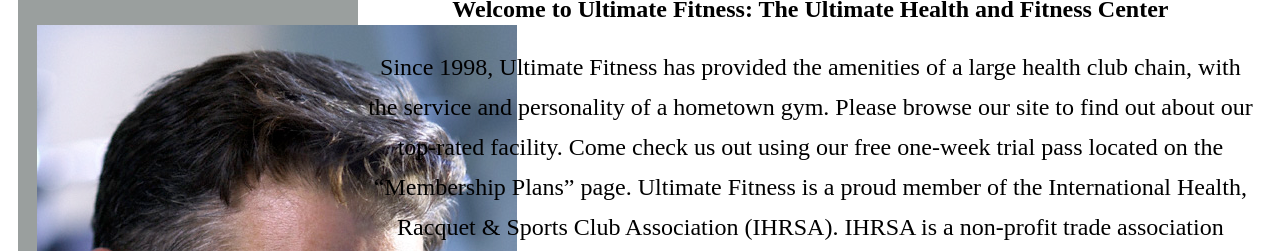
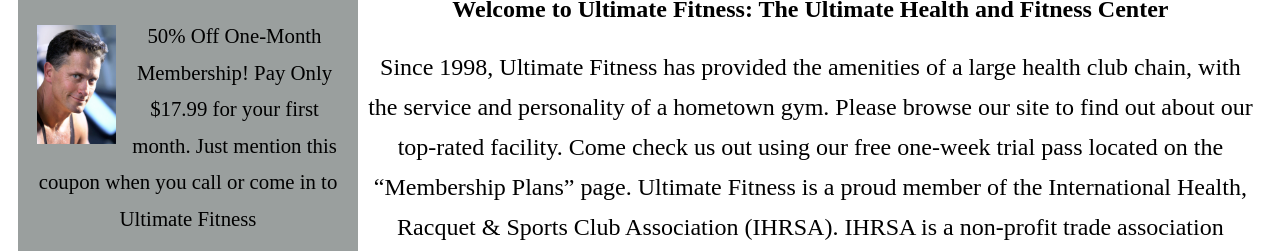
Before and after one commit to davidcloak/FinalProject, a plain HTML site: page index.html in a window 1280 px wide. Shown: the part 549-800 px from the top of the page. Drawn offline with Linux system fonts and the light colour scheme.

Commit message:
Update index.html

```diff
--- a/index.html
+++ b/index.html
@@ -21,7 +21,7 @@
 
 	<div id = "sidebar">
 	<h1>VIP PASS</h1>
-	<p><img src = "images/image1.jpg">50% Off One-Month Membership!
+	<p><img src = "images/image1.jpg" width = "25%" height = "25%">50% Off One-Month Membership!
 	Pay Only $17.99 for your first month. Just mention this coupon when you call or come in to Ultimate Fitness
 	</p>
 	<div id = "spacer">
```
